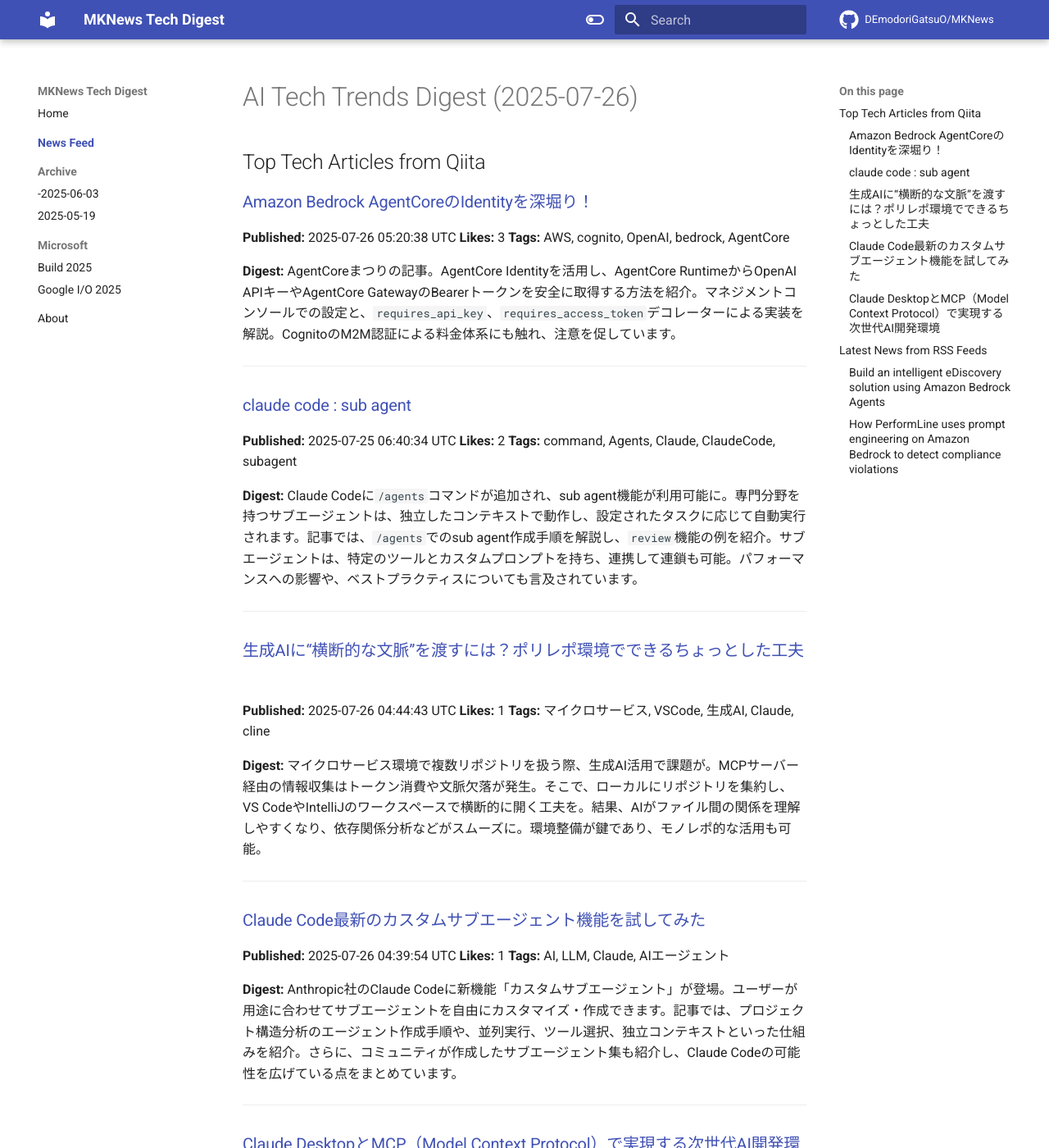
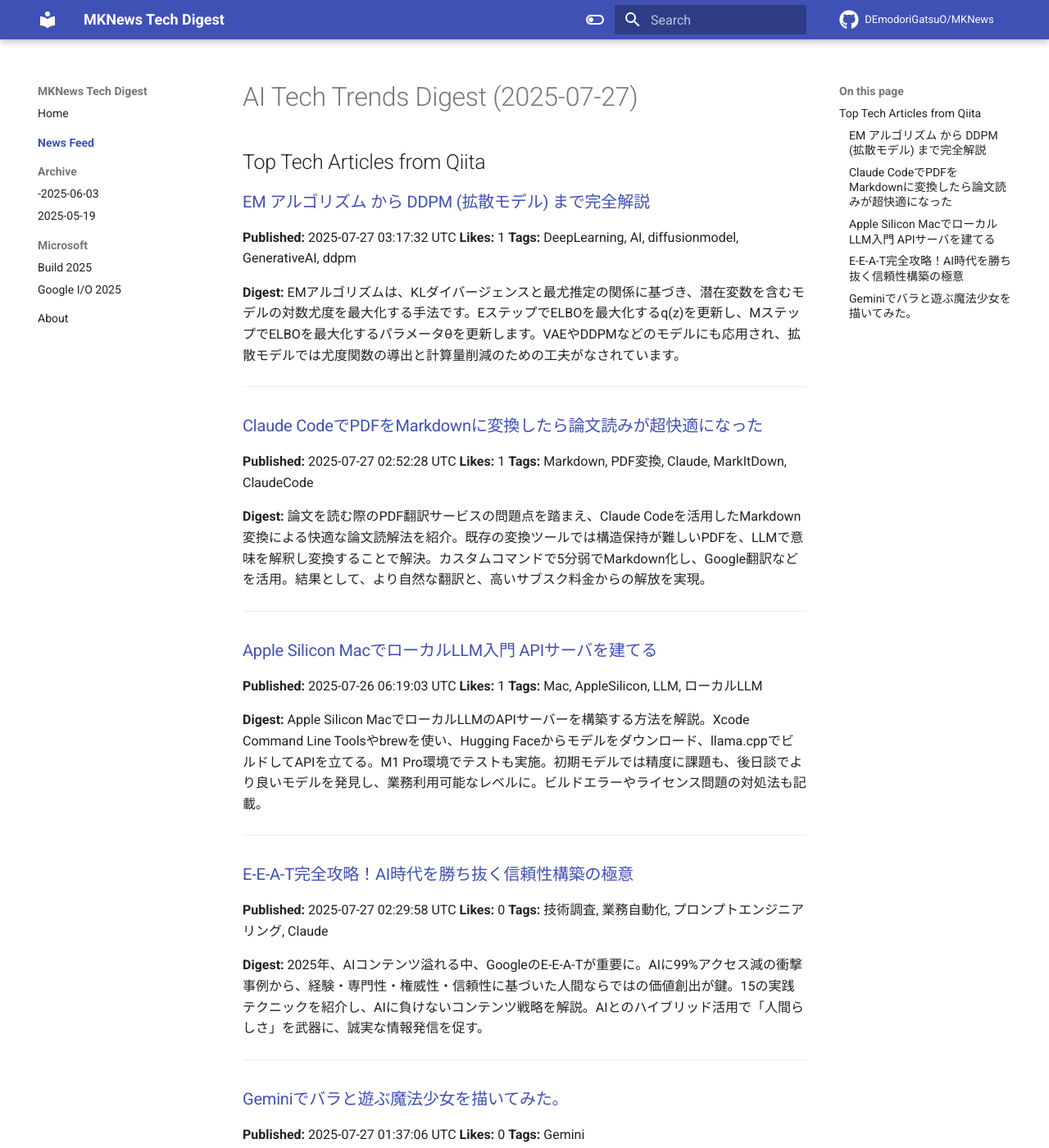
Before and after one commit to DEmodoriGatsuO/MKNews, an MkDocs documentation site: the page built from docs/news/index.md, in a window 1280 px wide and 1400 px high. Shown: the whole window at 82% size. Built offline with MkDocs 1.6.1 and Material for MkDocs 9.7.7, drawn with Linux system fonts in a browser that asks for light colours; comment, search, counter and statistics services are not loaded; some of the changed text lies outside the part shown.

Commit message:
Automated AI Tech Digest - 2025-07-27

```diff
--- a/docs/news/index.md
+++ b/docs/news/index.md
@@ -1,78 +1,55 @@
-# AI Tech Trends Digest (2025-07-26)
+# AI Tech Trends Digest (2025-07-27)
 
 
 ## Top Tech Articles from Qiita
 
 
-### [Amazon Bedrock AgentCoreのIdentityを深堀り！](https://qiita.com/moritalous/items/6c822e68404e93d326a4)
-**Published:** 2025-07-26 05:20:38 UTC
-**Likes:** 3
-**Tags:** AWS, cognito, OpenAI, bedrock, AgentCore
+### [EM アルゴリズム から DDPM (拡散モデル) まで完全解説](https://qiita.com/s059ff/items/148e0fced52584aa7f82)
+**Published:** 2025-07-27 03:17:32 UTC
+**Likes:** 1
+**Tags:** DeepLearning, AI, diffusionmodel, GenerativeAI, ddpm
 
 **Digest:**
-AgentCoreまつりの記事。AgentCore Identityを活用し、AgentCore RuntimeからOpenAI APIキーやAgentCore GatewayのBearerトークンを安全に取得する方法を紹介。マネジメントコンソールでの設定と、`requires_api_key`、`requires_access_token`デコレーターによる実装を解説。CognitoのM2M認証による料金体系にも触れ、注意を促しています。
+EMアルゴリズムは、KLダイバージェンスと最尤推定の関係に基づき、潜在変数を含むモデルの対数尤度を最大化する手法です。EステップでELBOを最大化するq(z)を更新し、MステップでELBOを最大化するパラメータθを更新します。VAEやDDPMなどのモデルにも応用され、拡散モデルでは尤度関数の導出と計算量削減のための工夫がなされています。
 
 ---
 
-### [claude code : sub agent](https://qiita.com/Satoshi_Numasawa/items/2e6d9e33b5ef4f2527ec)
-**Published:** 2025-07-25 06:40:34 UTC
-**Likes:** 2
-**Tags:** command, Agents, Claude, ClaudeCode, subagent
+### [Claude CodeでPDFをMarkdownに変換したら論文読みが超快適になった](https://qiita.com/rihib/items/f06074bc1304d5a9e64b)
+**Published:** 2025-07-27 02:52:28 UTC
+**Likes:** 1
+**Tags:** Markdown, PDF変換, Claude, MarkItDown, ClaudeCode
 
 **Digest:**
-Claude Codeに`/agents`コマンドが追加され、sub agent機能が利用可能に。専門分野を持つサブエージェントは、独立したコンテキストで動作し、設定されたタスクに応じて自動実行されます。記事では、`/agents`でのsub agent作成手順を解説し、`review`機能の例を紹介。サブエージェントは、特定のツールとカスタムプロンプトを持ち、連携して連鎖も可能。パフォーマンスへの影響や、ベストプラクティスについても言及されています。
+論文を読む際のPDF翻訳サービスの問題点を踏まえ、Claude Codeを活用したMarkdown変換による快適な論文読解法を紹介。既存の変換ツールでは構造保持が難しいPDFを、LLMで意味を解釈し変換することで解決。カスタムコマンドで5分弱でMarkdown化し、Google翻訳などを活用。結果として、より自然な翻訳と、高いサブスク料金からの解放を実現。
 
 ---
 
-### [生成AIに“横断的な文脈”を渡すには？ポリレポ環境でできるちょっとした工夫](https://qiita.com/mgmgmogumi/items/75e0e71026c87bcfc2d6)
-**Published:** 2025-07-26 04:44:43 UTC
+### [Apple Silicon MacでローカルLLM入門 APIサーバを建てる](https://qiita.com/merarli/items/952d4ff8403abd7125ee)
+**Published:** 2025-07-26 06:19:03 UTC
 **Likes:** 1
-**Tags:** マイクロサービス, VSCode, 生成AI, Claude, cline
+**Tags:** Mac, AppleSilicon, LLM, ローカルLLM
 
 **Digest:**
-マイクロサービス環境で複数リポジトリを扱う際、生成AI活用で課題が。MCPサーバー経由の情報収集はトークン消費や文脈欠落が発生。そこで、ローカルにリポジトリを集約し、VS CodeやIntelliJのワークスペースで横断的に開く工夫を。結果、AIがファイル間の関係を理解しやすくなり、依存関係分析などがスムーズに。環境整備が鍵であり、モノレポ的な活用も可能。
+Apple Silicon MacでローカルLLMのAPIサーバーを構築する方法を解説。Xcode Command Line Toolsやbrewを使い、Hugging Faceからモデルをダウンロード、llama.cppでビルドしてAPIを立てる。M1 Pro環境でテストも実施。初期モデルでは精度に課題も、後日談でより良いモデルを発見し、業務利用可能なレベルに。ビルドエラーやライセンス問題の対処法も記載。
 
 ---
 
-### [Claude Code最新のカスタムサブエージェント機能を試してみた](https://qiita.com/Dinn/items/d6ab5329a4ecfc3d6cf6)
-**Published:** 2025-07-26 04:39:54 UTC
-**Likes:** 1
-**Tags:** AI, LLM, Claude, AIエージェント
+### [E-E-A-T完全攻略！AI時代を勝ち抜く信頼性構築の極意](https://qiita.com/k_nabe/items/b58d6fb17d3d5c0be050)
+**Published:** 2025-07-27 02:29:58 UTC
+**Likes:** 0
+**Tags:** 技術調査, 業務自動化, プロンプトエンジニアリング, Claude
 
 **Digest:**
-Anthropic社のClaude Codeに新機能「カスタムサブエージェント」が登場。ユーザーが用途に合わせてサブエージェントを自由にカスタマイズ・作成できます。記事では、プロジェクト構造分析のエージェント作成手順や、並列実行、ツール選択、独立コンテキストといった仕組みを紹介。さらに、コミュニティが作成したサブエージェント集も紹介し、Claude Codeの可能性を広げている点をまとめています。
+2025年、AIコンテンツ溢れる中、GoogleのE-E-A-Tが重要に。AIに99%アクセス減の衝撃事例から、経験・専門性・権威性・信頼性に基づいた人間ならではの価値創出が鍵。15の実践テクニックを紹介し、AIに負けないコンテンツ戦略を解説。AIとのハイブリッド活用で「人間らしさ」を武器に、誠実な情報発信を促す。
 
 ---
 
-### [Claude DesktopとMCP（Model Context Protocol）で実現する次世代AI開発環境](https://qiita.com/k_nabe/items/72351cff0352ac29a239)
-**Published:** 2025-07-26 03:36:21 UTC
-**Likes:** 1
-**Tags:** GitHub, MCP, AI開発, Claude, 実装事例
+### [Geminiでバラと遊ぶ魔法少女を描いてみた。](https://qiita.com/nori-channel/items/bfa57a2c9f823d13285b)
+**Published:** 2025-07-27 01:37:06 UTC
+**Likes:** 0
+**Tags:** Gemini
 
 **Digest:**
-Anthropic社のMCP（Model Context Protocol）を活用し、Claude Desktopを強力な開発環境にする方法を紹介。GitHub、データベース、ファイルシステムと連携し、コード例を交えて実装を解説。リアルタイムなコードレビュー、自動化されたレビュープロセス、データベース連携による生産性向上を実現。開発効率向上や品質向上への効果も示唆。
+Geminiを使って、「水のバラと遊ぶ魔法少女」を描いた作品を紹介。シンプルなプロンプト「水のバラと遊ぶ魔法少女を描いてください」で生成された画像は、可愛らしい仕上がり。個人的な感想として、この作品が何かの役に立てばという思いも込められています。
 
 ---
-
-## Latest News from RSS Feeds
-
-
-### [Build an intelligent eDiscovery solution using Amazon Bedrock Agents](https://aws.amazon.com/blogs/machine-learning/build-an-intelligent-ediscovery-solution-using-amazon-bedrock-agents/)
-**Source:** AWS ML Blog
-**Published:** 2025-07-25 17:22:37 UTC
-**Tags:** Amazon Bedrock, Amazon Bedrock Agents, Best Practices, Customer Solutions, Generative AI, Technical How-to
-
-**Digest:**
-Amazon Bedrock Agentsは、eDiscoveryにおける文書レビューを自動化し、弁護士の作業時間を大幅に削減します。複数のAIエージェントが並行して文書を分析し、契約内容抽出や機密情報の識別などを実行。これにより、レビュー時間を60～70%短縮し、正確性も維持。AWSインフラ構築の手順や、実装時の注意点についても言及されています。
-
----
-
-### [How PerformLine uses prompt engineering on Amazon Bedrock to detect compliance violations](https://aws.amazon.com/blogs/machine-learning/how-performline-uses-prompt-engineering-on-amazon-bedrock-to-detect-compliance-violations/)
-**Source:** AWS ML Blog
-**Published:** 2025-07-25 17:03:23 UTC
-**Tags:** Amazon Bedrock, Amazon Bedrock Prompt Management, Amazon Nova, Artificial Intelligence, AWS Lambda, Compliance, Customer Solutions, Generative AI, Serverless
-
-**Digest:**
-PerformLineは、マーケティングコンプライアンス企業。Amazon Bedrockを活用し、AIでウェブコンテンツを分析し、コンプライアンスチェックを効率化。サーバーレスアーキテクチャで、ウェブページの動的解析、コスト最適化を実現。Prompt Managementやマルチパスインフェレンスで精度とコストを両立。15%の人手評価タスク削減、50%以上の重複処理削減を達成し、更なる機能拡張を計画している。
-
----
```
